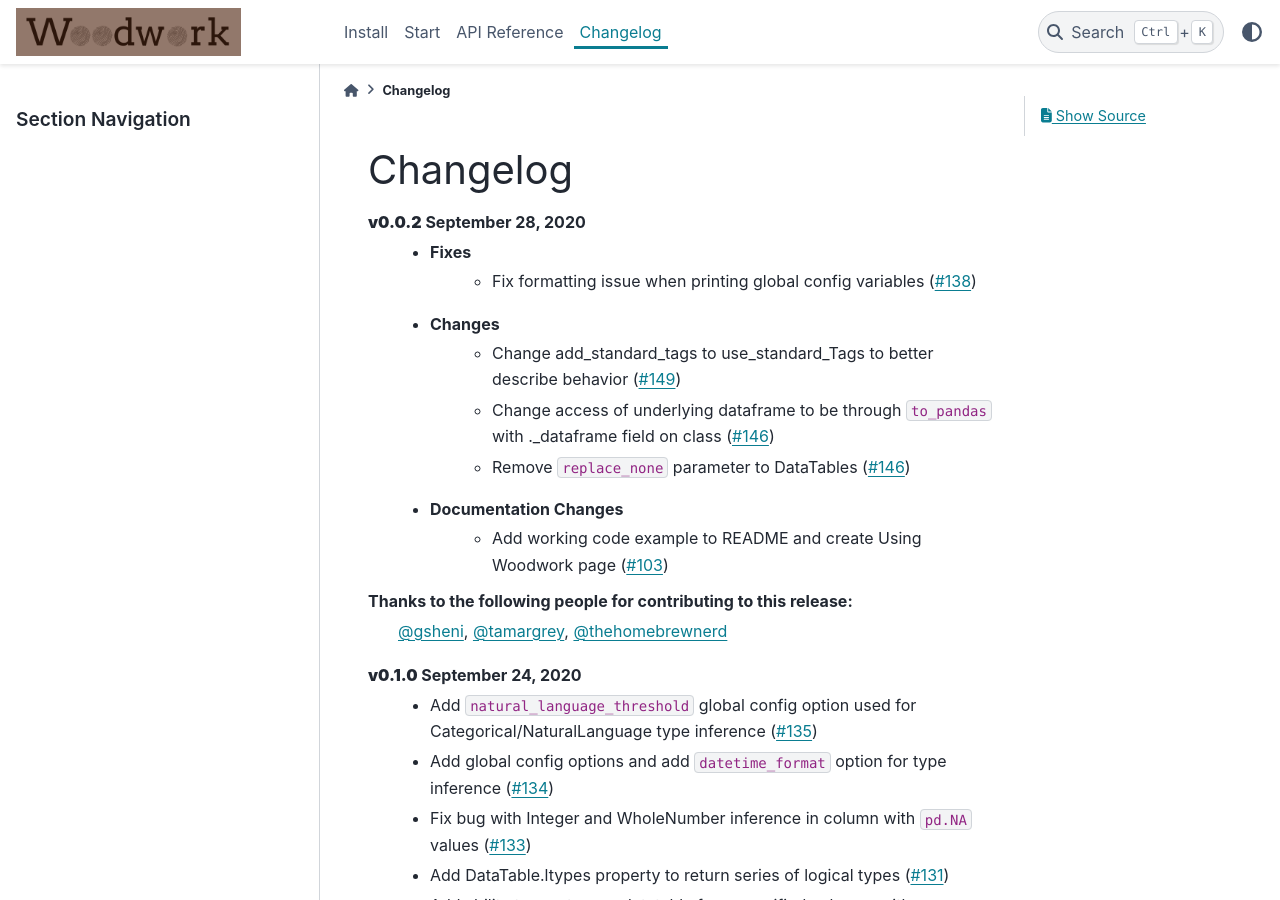
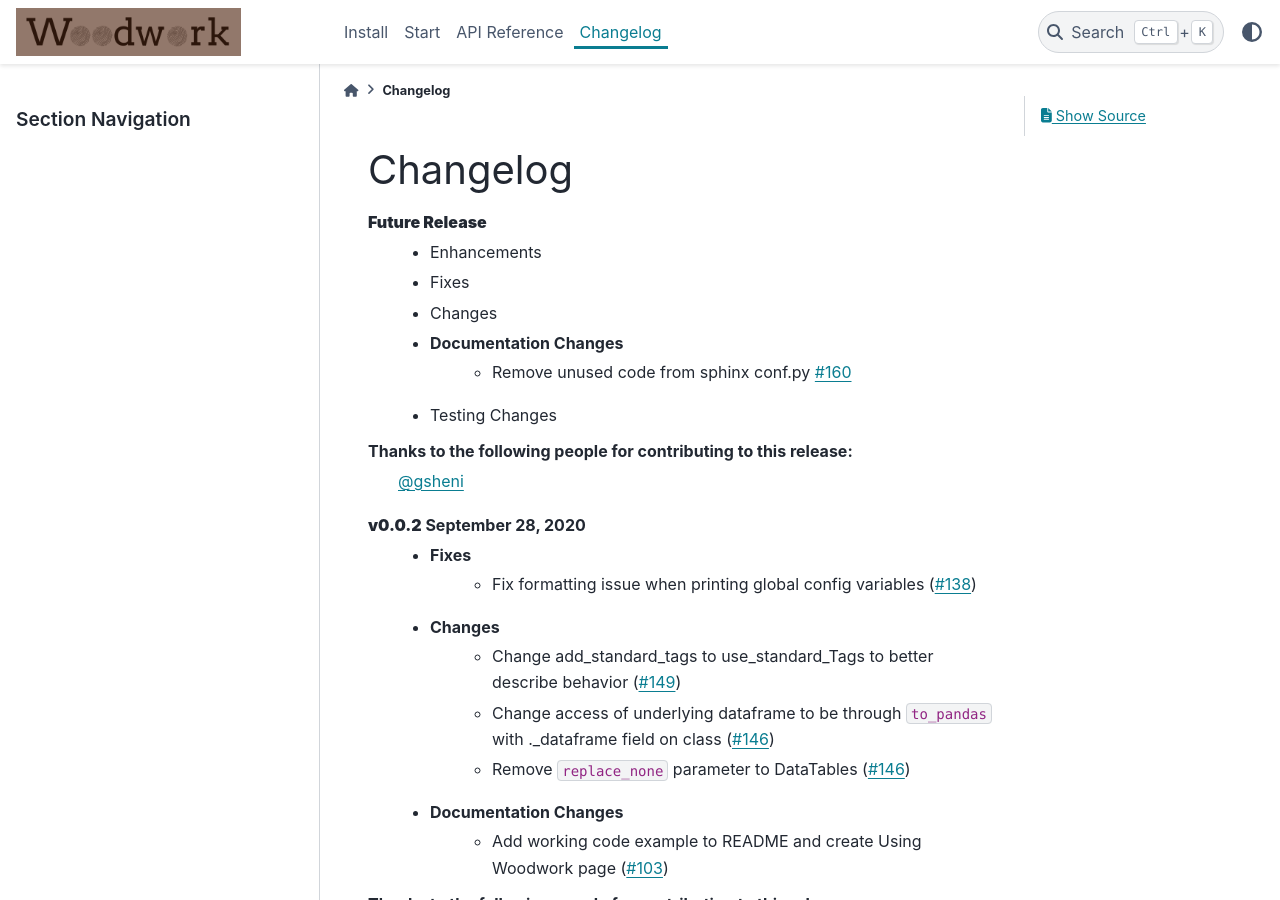
Before and after one commit to alteryx/woodwork, a Sphinx documentation site: the page built from docs/source/changelog.rst, in a window 1280 px wide and 900 px high. Built offline with Sphinx 7.4.7 and the PyData theme 0.15.4, drawn with Linux system fonts in a browser that asks for light colours; comment, search, counter and statistics services are not loaded.

Commit message:
Update changelog.rst

```diff
--- a/docs/source/changelog.rst
+++ b/docs/source/changelog.rst
@@ -2,15 +2,16 @@
 
 Changelog
 ---------
-.. **Future Release**
-..     * Enhancements
-..     * Fixes
-..     * Changes
-..     * Documentation Changes
-..     * Testing Changes
+**Future Release**
+    * Enhancements
+    * Fixes
+    * Changes
+    * Documentation Changes
+        * Remove unused code from sphinx conf.py :pr:`160`
+    * Testing Changes
 
-.. Thanks to the following people for contributing to this release:
-..     :user:`thehomebrewnerd`, :user:`tamargrey`
+Thanks to the following people for contributing to this release:
+   :user:`gsheni`
 
 **v0.0.2** September 28, 2020
     * Fixes
```
